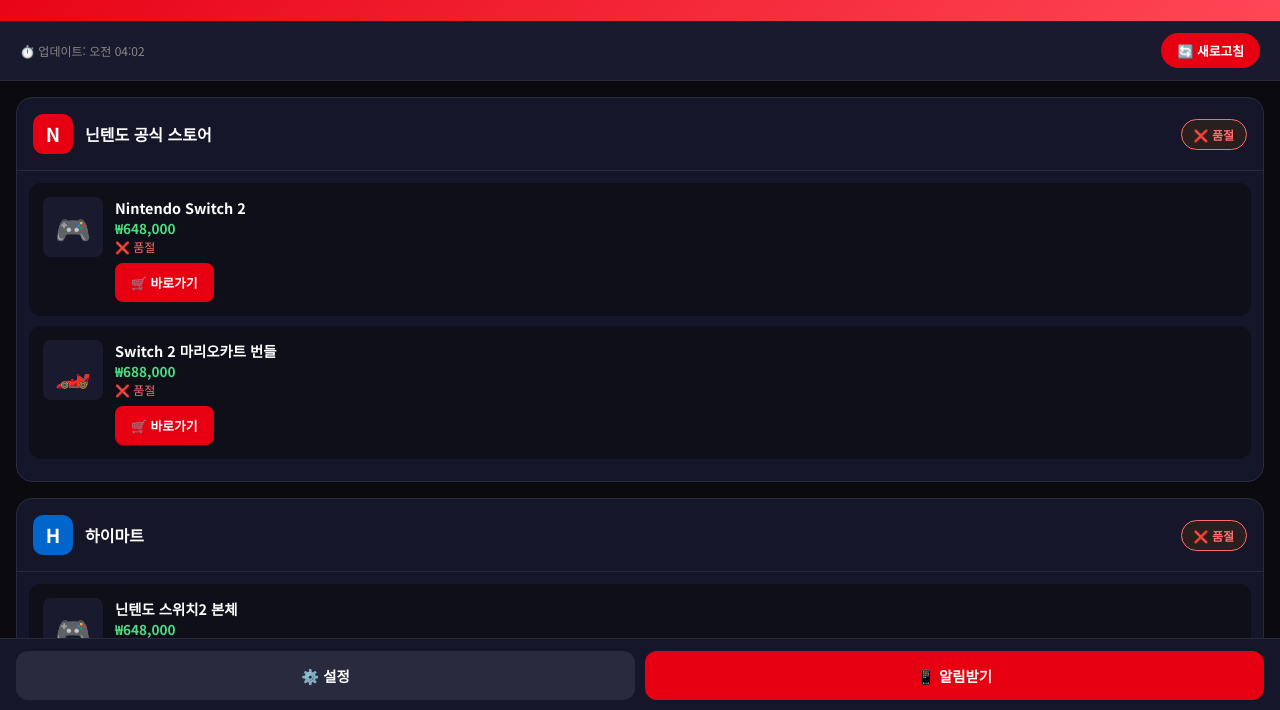
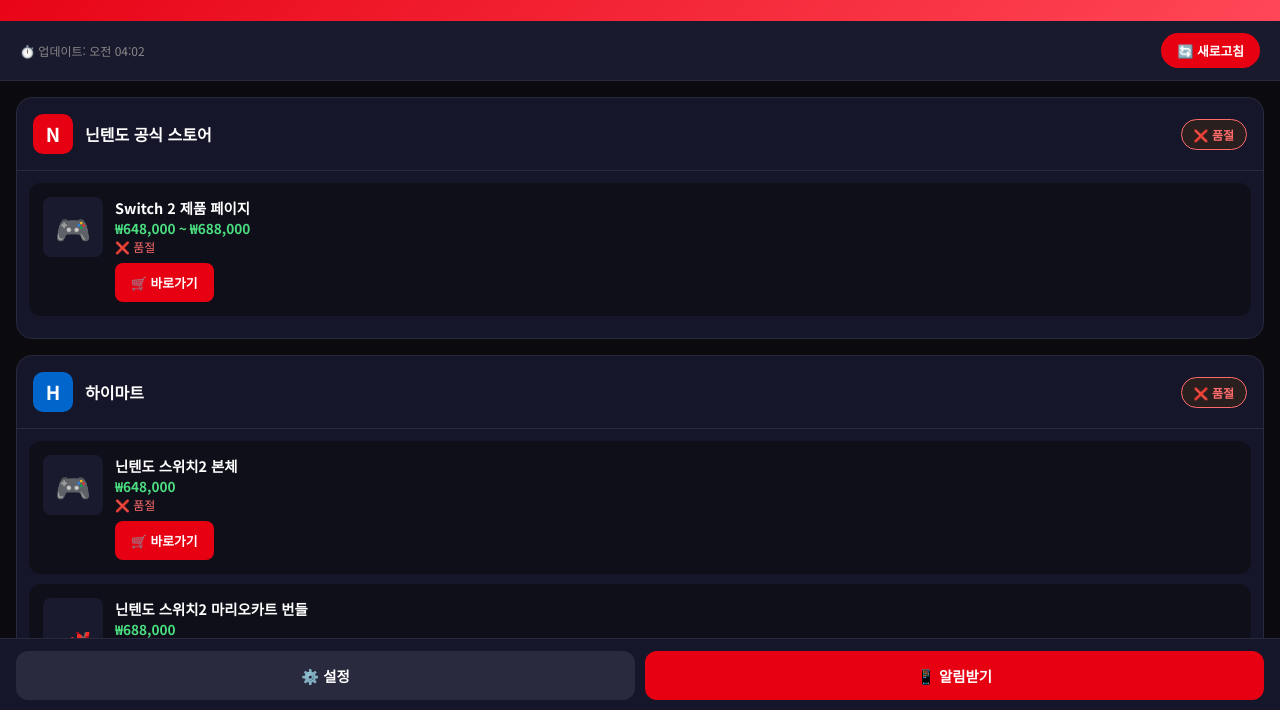
Before and after one commit to kookhh0827/I-want-switch2, a plain HTML site: page index.html in a window 1280 px wide. Shown: the part 88-798 px from the top of the page. Drawn offline with Linux system fonts and the light colour scheme.

Commit message:
Fix Nintendo link: remove anon.to, use direct product page

```diff
--- a/index.html
+++ b/index.html
@@ -67,8 +67,7 @@
                 color: 'nintendo',
                 status: 'soldout',
                 products: [
-                    { name: 'Nintendo Switch 2', price: '₩648,000', url: 'https://anon.to/?https://store.nintendo.co.kr/64036', image: '🎮' },
-                    { name: 'Switch 2 마리오카트 번들', price: '₩688,000', url: 'https://anon.to/?https://store.nintendo.co.kr/64038', image: '🏎️' }
+                    { name: 'Switch 2 제품 페이지', price: '₩648,000 ~ ₩688,000', url: 'https://store.nintendo.co.kr/physical/switch2-products', image: '🎮' }
                 ]
             },
             {
```
